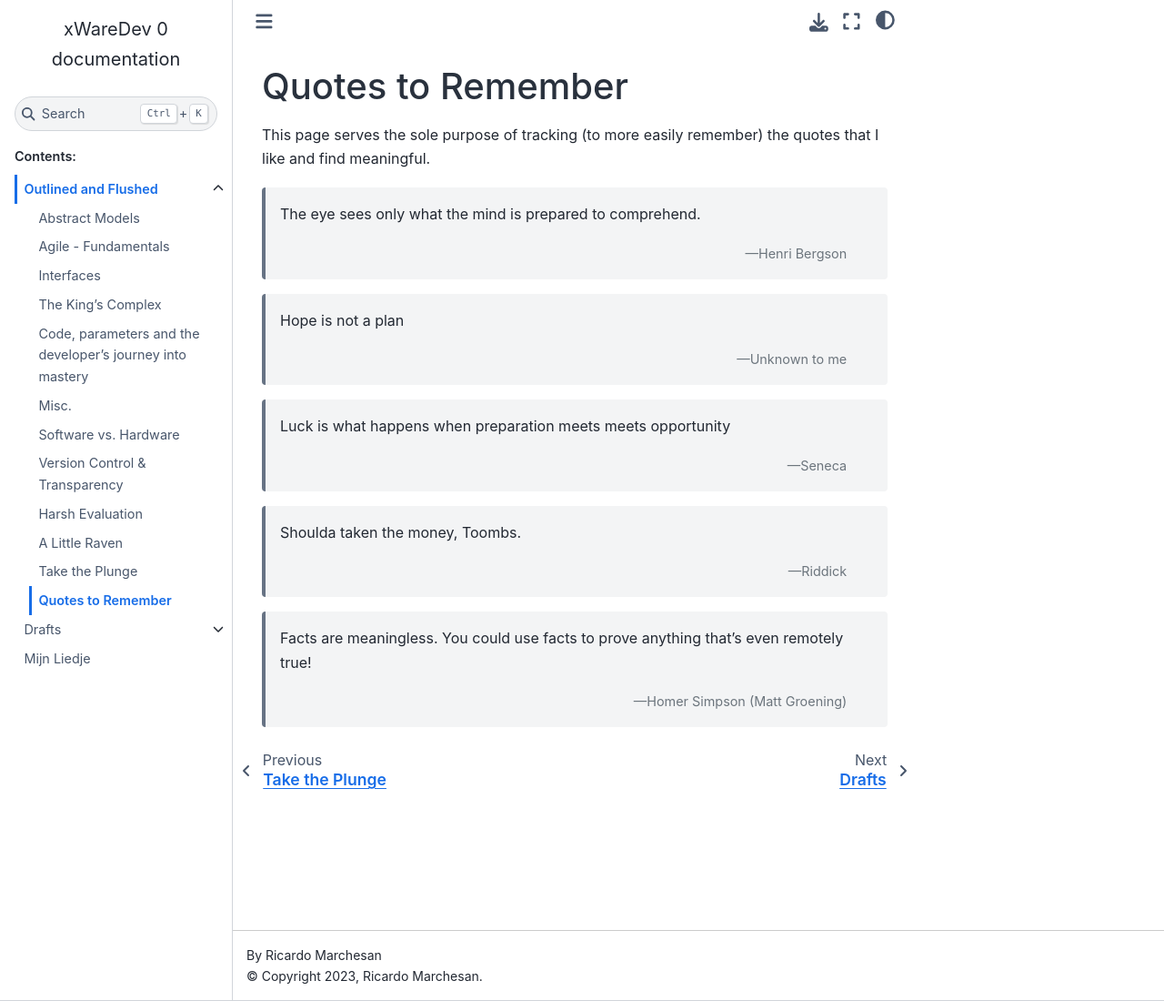
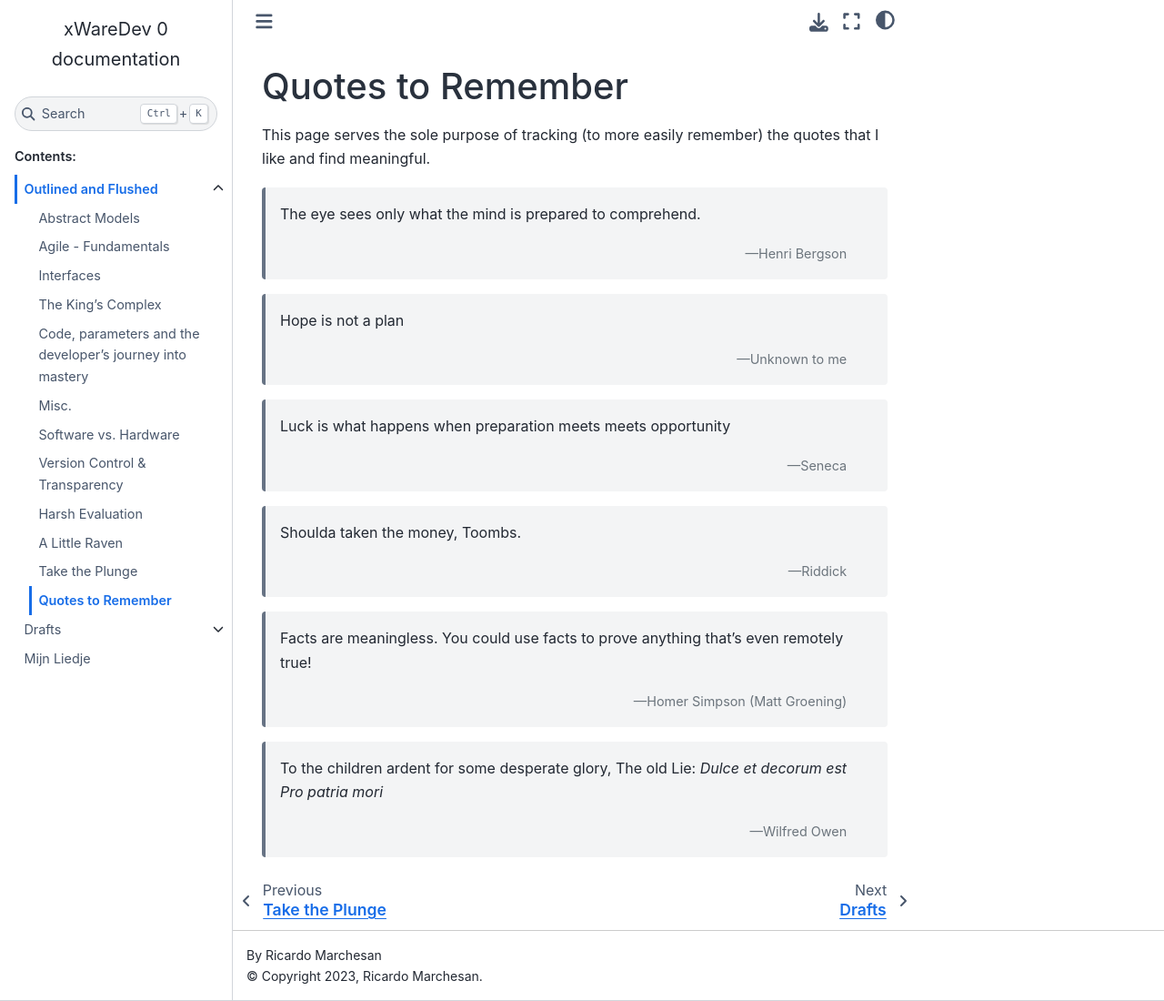
Before and after one commit to rikardonm/betina, a Sphinx documentation site: the page built from source/outlined/quotes_to_remember.rst, in a window 1280 px wide and 1100 px high. Shown: the whole window at 91% size. Built offline with Sphinx 7.4.7 and the Sphinx Book theme 1.1.4, drawn with Linux system fonts in a browser that asks for light colours.

Commit message:
Update quotes

```diff
--- a/source/outlined/quotes_to_remember.rst
+++ b/source/outlined/quotes_to_remember.rst
@@ -24,3 +24,8 @@ This page serves the sole purpose of tracking (to more easily remember) the quot
     Facts are meaningless. You could use facts to prove anything that's even remotely true!
 
     -- Homer Simpson (Matt Groening)
+
+    To the children ardent for some desperate glory,
+    The old Lie: *Dulce et decorum est Pro patria mori*
+
+    -- Wilfred Owen
```
